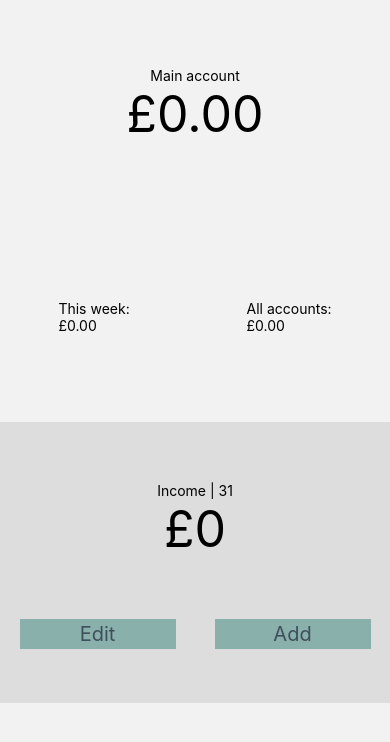
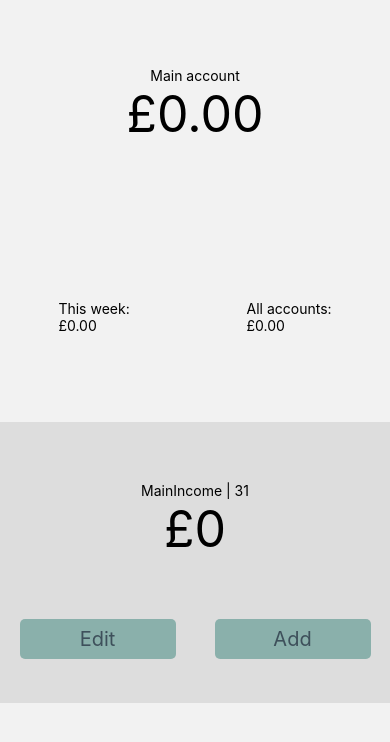
Before and after one commit to Ryan-B1yth/myBudget, a React Native app: screen /HomeScreen in a window 390 px wide. Shown: the top 742 px of the page. Built offline with nearby package versions, Linux system fonts and the light colour scheme.

Commit message:
Format and lint

```diff
--- a/package.json
+++ b/package.json
@@ -31,6 +31,7 @@
     "@babel/core": "^7.12.9",
     "@babel/runtime": "^7.12.5",
     "@react-native-community/eslint-config": "^2.0.0",
+    "@trivago/prettier-plugin-sort-imports": "^4.0.0",
     "@tsconfig/react-native": "^2.0.2",
     "@types/jest": "^26.0.23",
     "@types/react": "^18.0.21",
@@ -43,6 +44,7 @@
     "eslint": "^7.32.0",
     "jest": "^26.6.3",
     "metro-react-native-babel-preset": "0.72.3",
+    "prettier": "^2.8.3",
     "react-test-renderer": "18.1.0",
     "tsconfig-paths": "^4.1.2",
     "typescript": "^4.8.3"
--- a/src/components/ButtonSmall/styles.ts
+++ b/src/components/ButtonSmall/styles.ts
@@ -5,9 +5,10 @@ const styles: Record<string, ViewStyle | TextStyle> = StyleSheet.create({
   btnSmall: {
     width: '40%',
     backgroundColor: Colors.Primary.green.light,
-    height: 30,
+    height: 40,
     alignItems: 'center',
     justifyContent: 'center',
+    borderRadius: 5,
   },
   btnSmallText: {
     textAlign: 'center',
--- a/src/components/income/Income.tsx
+++ b/src/components/IncomeView/IncomeView.tsx
@@ -1,17 +1,20 @@
-import { View, Text } from 'react-native';
 import React from 'react';
+import { Text, View } from 'react-native';
+
+import styles from './styles';
+
 import { useAppSelector } from '../../features/app/hooks';
 import ButtonSmall from '../ButtonSmall/ButtonSmall';
-import styles from './styles';
 
 const Income = ({ navigation }: any) => {
   const userInfo = useAppSelector(state => state).userInfo;
-  // console.log(userInfo);
 
   return (
     <View style={styles.container}>
       <View style={styles.mainAccountContainer}>
-        <Text>Income | {userInfo.income[0].dateOfPayment}</Text>
+        <Text>
+          {userInfo.income[0].name} | {userInfo.income[0].dateOfPayment}
+        </Text>
         <Text style={styles.mainValue}>£{userInfo.income[0].amount}</Text>
       </View>
       <View style={styles.actions}>
--- a/src/components/bottomButton/BottomButton.tsx
+++ b/src/components/bottomButton/BottomButton.tsx
@@ -9,7 +9,7 @@ interface Props {
   destination?: string;
   navigation?: any;
   action?: any;
-  data?: { incomeAmount: number; incomeDate: number };
+  data?: { incomeName: string; incomeAmount: number; incomeDate: number };
 }
 
 const BottomButton = ({ title, navigation, destination, data }: Props) => {
--- a/src/features/addCapital/addCapitalSlice.ts
+++ b/src/features/addCapital/addCapitalSlice.ts
@@ -101,8 +101,9 @@ const updateUserInfo = createSlice({
     },
     updateIncome: (
       state,
-      action: PayloadAction<{ incomeAmount; incomeDate }>,
+      action: PayloadAction<{ incomeName; incomeAmount; incomeDate }>,
     ) => {
+      state.income[0].name = action.payload.incomeName;
       state.income[0].amount = action.payload.incomeAmount;
       state.income[0].dateOfPayment = action.payload.incomeDate;
     },
--- a/src/screens/addIncome/AddIncomeScreen.tsx
+++ b/src/screens/addIncome/AddIncomeScreen.tsx
@@ -1,14 +1,16 @@
-import { View, Text } from 'react-native';
 import React, { useState } from 'react';
+import { Text, TextInput, View } from 'react-native';
 
+import styles from './styles';
+
+import BottomButton from '../../components/BottomButton/BottomButton';
+import DateInput from '../../components/DateInput/DateInput';
 import StyledTextInput from '../../components/StyledTextInput/StyledTextInput';
-import DateInput from '../../components/DateInput/DateInput';
 import { useAppDispatch, useAppSelector } from '../../features/app/hooks';
-import BottomButton from '../../components/BottomButton/BottomButton';
-import styles from './styles';
 
 const AddIncomeScreen = ({ navigation }) => {
   const userInfo = useAppSelector(state => state).userInfo;
+  const [incomeName, setIncomeName] = useState(userInfo.income[0].name);
   const [incomeAmount, setIncomeAmount] = useState(userInfo.income[0].amount);
   const [incomeDate, setIncomeDate] = useState(
     userInfo.income[0].dateOfPayment,
@@ -16,7 +18,11 @@ const AddIncomeScreen = ({ navigation }) => {
 
   return (
     <View style={styles.container}>
-      <Text style={styles.mainTitle}>{userInfo.income[0].name}</Text>
+      <TextInput
+        style={styles.mainTitle}
+        value={incomeName}
+        onChangeText={setIncomeName}
+      />
       <StyledTextInput
         title={'Change income'}
         value={incomeAmount}
@@ -31,7 +37,11 @@ const AddIncomeScreen = ({ navigation }) => {
         title={'Submit'}
         navigation={navigation}
         destination={'HomeScreen'}
-        data={{ incomeAmount: incomeAmount, incomeDate: incomeDate }}
+        data={{
+          incomeName: incomeName,
+          incomeAmount: incomeAmount,
+          incomeDate: incomeDate,
+        }}
       />
     </View>
   );
--- a/src/screens/home/HomeScreen.tsx
+++ b/src/screens/home/HomeScreen.tsx
@@ -1,16 +1,10 @@
-import { View, Text, TextInput, Pressable, Dimensions } from 'react-native';
-import React, { useState } from 'react';
-import { useAppDispatch, useAppSelector } from '../../features/app/hooks';
-import { updateTotalCapital } from '../../features/addCapital/addCapitalSlice';
+import React from 'react';
+import { Dimensions, View } from 'react-native';
 
 import Dashboard from '../../components/Dashboard/Dashboard';
-import Income from '../../components/Income/Income';
-import { Layouts } from '../../../src/styles';
+import Income from '../../components/IncomeView/IncomeView';
 
 const HomeScreen = ({ navigation }: any) => {
-  const [inputText, setInputText] = useState('Input amount');
-  const dispatch = useAppDispatch();
-
   return (
     <View style={{ height: Dimensions.get('window').height }}>
       <Dashboard navigation={navigation} />
```
Also changed, not shown: App.tsx (+3 -12 lines), .prettierrc.js, src/components/IncomeView/styles.ts (renamed from src/components/income/styles.ts), 2 other files (tests, documents, lock files or other folders).
